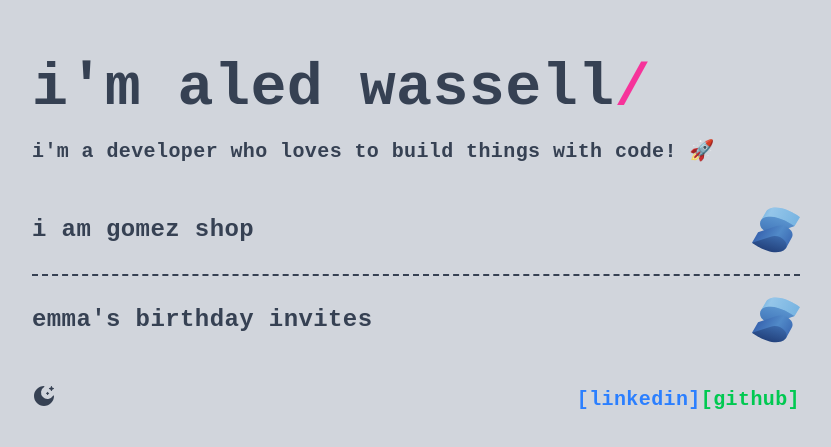
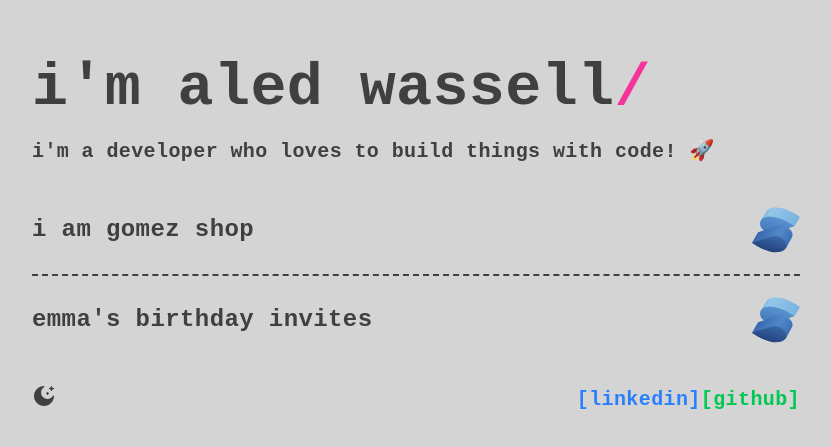
Before and after one commit to aledwassell/aledwassell.com, a SvelteKit app: page / in a window 1280 px wide. Shown: the part 163-610 px from the top of the page, without its empty margins (224-1055 px from the left). Built offline with nearby package versions, Linux system fonts and the light colour scheme; a web font is replaced by a local one.

Commit message:
use neutral dark colour instead of gray

```diff
--- a/src/app.css
+++ b/src/app.css
@@ -7,10 +7,10 @@
 @custom-variant dark (&:where(.dark, .dark *));
 
 @theme {
-	--color-background: theme(colors.gray.300);
-	--color-background-dark: theme(colors.gray.900);
-	--color-text: theme(colors.gray.700);
-	--color-text-dark: theme(colors.gray.300);
+	--color-background: theme(colors.neutral.300);
+	--color-background-dark: theme(colors.neutral.900);
+	--color-text: theme(colors.neutral.700);
+	--color-text-dark: theme(colors.neutral.300);
 	--font-family-custom: 'SUSE Mono', monospace;
 }
 
```
